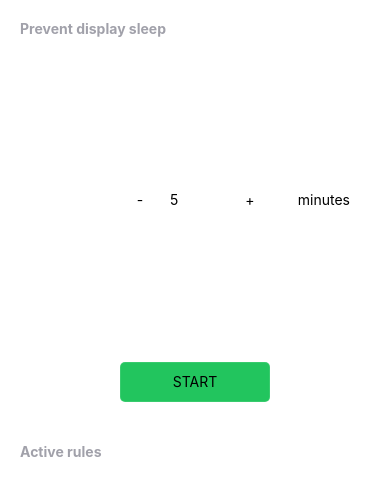
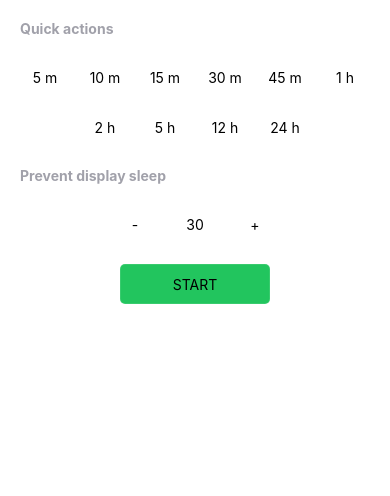
Before and after one commit to thiagobrez/BetterSettings, a React Native app: screen / in a window 390 px wide. Shown: the top 496 px of the page. Built offline with nearby package versions, Linux system fonts and the light colour scheme.

Commit message:
style: improve styles

```diff
--- a/App.tsx
+++ b/App.tsx
@@ -1,7 +1,6 @@
 import type React from "react";
 import { useEffect, useState } from "react";
 import {
-	Button,
 	Pressable,
 	SafeAreaView,
 	StyleSheet,
@@ -10,15 +9,59 @@ import {
 	TextInput,
 	View,
 } from "react-native";
+import Button from "./src/components/Button";
 import PowerManagement, {
 	TIMER_ENDED_EVENT,
 } from "./src/modules/PowerManagement";
 import { theme } from "./src/theme";
 
+const quickActions = [
+	{
+		label: "5 m",
+		minutes: 5,
+	},
+	{
+		label: "10 m",
+		minutes: 10,
+	},
+	{
+		label: "15 m",
+		minutes: 15,
+	},
+	{
+		label: "30 m",
+		minutes: 30,
+	},
+	{
+		label: "45 m",
+		minutes: 45,
+	},
+	{
+		label: "1 h",
+		minutes: 60,
+	},
+	{
+		label: "2 h",
+		minutes: 120,
+	},
+	{
+		label: "5 h",
+		minutes: 300,
+	},
+	{
+		label: "12 h",
+		minutes: 720,
+	},
+	{
+		label: "24 h",
+		minutes: 1440,
+	},
+];
+
 function App(): React.JSX.Element {
 	const [isEnabled, setIsEnabled] = useState(false);
 	const [error, setError] = useState<string | null>(null);
-	const [sleepMinutes, setSleepMinutes] = useState("5");
+	const [sleepMinutes, setSleepMinutes] = useState("30");
 
 	useEffect(() => {
 		checkCurrentState();
@@ -75,18 +118,32 @@ function App(): React.JSX.Element {
 		<View style={styles.container}>
 			<View style={styles.verticalBlock}>
 				<View>
+					<Text style={styles.headerText}>Quick actions</Text>
+				</View>
+
+				<View style={styles.quickActions}>
+					{quickActions.map((action) => (
+						<Button
+							key={action.minutes}
+							onPress={() => setSleepMinutes(String(action.minutes))}
+						>
+							<Text>{action.label}</Text>
+						</Button>
+					))}
+				</View>
+			</View>
+
+			<View style={styles.verticalBlock}>
+				<View>
 					<Text style={styles.headerText}>Prevent display sleep</Text>
 				</View>
+
 				<View style={styles.counter}>
-					<Pressable
-						style={({ pressed }) => [
-							styles.counterButton,
-							pressed && { opacity: 0.5 },
-						]}
-						onPress={onReduceMinutes}
-					>
+					<Button onPress={onReduceMinutes}>
 						<Text>-</Text>
-					</Pressable>
+					</Button>
+
+					<View style={styles.inputContainer}>
 						<TextInput
 							style={styles.counterInput}
 							placeholder="5"
@@ -95,19 +152,17 @@ function App(): React.JSX.Element {
 							value={sleepMinutes.toString()}
 							onChangeText={setSleepMinutes}
 						/>
-					<Pressable
-						style={({ pressed }) => [
-							styles.counterButton,
-							pressed && { opacity: 0.5 },
-						]}
-						onPress={onAddMinutes}
-					>
+					</View>
+
+					<Button onPress={onAddMinutes}>
 						<Text>+</Text>
-					</Pressable>
-					<Text style={{ position: "absolute", right: 20 }}>
+					</Button>
+
+					{/* <Text style={{ position: "absolute", right: 20 }}>
 						{!sleepMinutes || Number(sleepMinutes) > 1 ? "minutes" : "minute"}
-					</Text>
+					</Text> */}
 				</View>
+
 				<Pressable
 					style={({ pressed }) => [
 						styles.startButton,
@@ -118,12 +173,6 @@ function App(): React.JSX.Element {
 					<Text>START</Text>
 				</Pressable>
 			</View>
-
-			<View style={styles.separator} />
-
-			<View style={styles.verticalBlock}>
-				<Text style={styles.headerText}>Active rules</Text>
-			</View>
 		</View>
 	);
 }
@@ -131,17 +180,17 @@ function App(): React.JSX.Element {
 const styles = StyleSheet.create({
 	container: {
 		flex: 1,
+		padding: 20,
+		gap: 20,
 	},
 	verticalBlock: {
-		flex: 1,
-		padding: 20,
+		gap: 20,
 	},
 	headerText: {
 		fontWeight: "bold",
 		color: theme.colors.secondary,
 	},
 	counter: {
-		flex: 1,
 		flexDirection: "row",
 		alignItems: "center",
 		justifyContent: "center",
@@ -158,7 +207,16 @@ const styles = StyleSheet.create({
 	},
 	counterInput: {
 		width: 50,
+		textAlign: "center",
+	},
+	inputContainer: {
+		width: 50,
 		height: 40,
+		borderWidth: 1,
+		borderColor: theme.colors.separator,
+		borderRadius: 5,
+		justifyContent: "center",
+		alignItems: "center",
 	},
 	separator: {
 		height: 1,
@@ -176,6 +234,13 @@ const styles = StyleSheet.create({
 		justifyContent: "center",
 		alignSelf: "center",
 	},
+	quickActions: {
+		flexDirection: "row",
+		flexWrap: "wrap",
+		gap: 10,
+		justifyContent: "center",
+		alignItems: "center",
+	},
 });
 
 export default App;
--- /dev/null
+++ b/src/components/Button.tsx
@@ -0,0 +1,36 @@
+import type React from "react";
+import { Pressable, StyleSheet } from "react-native";
+import { theme } from "../theme";
+
+type ButtonProps = {
+	children: React.ReactNode;
+	onPress: () => void;
+};
+
+function Button({ children, onPress }: ButtonProps) {
+	return (
+		<Pressable
+			style={({ pressed }) => [
+				styles.counterButton,
+				pressed && { opacity: 0.5 },
+			]}
+			onPress={onPress}
+		>
+			{children}
+		</Pressable>
+	);
+}
+
+const styles = StyleSheet.create({
+	counterButton: {
+		width: 50,
+		height: 40,
+		borderWidth: 1,
+		borderRadius: 5,
+		borderColor: theme.colors.separator,
+		alignItems: "center",
+		justifyContent: "center",
+	},
+});
+
+export default Button;
```
Also changed, not shown: 1 other file (tests, documents, lock files or other folders). Lines whose indentation alone changed are shown as unchanged.
